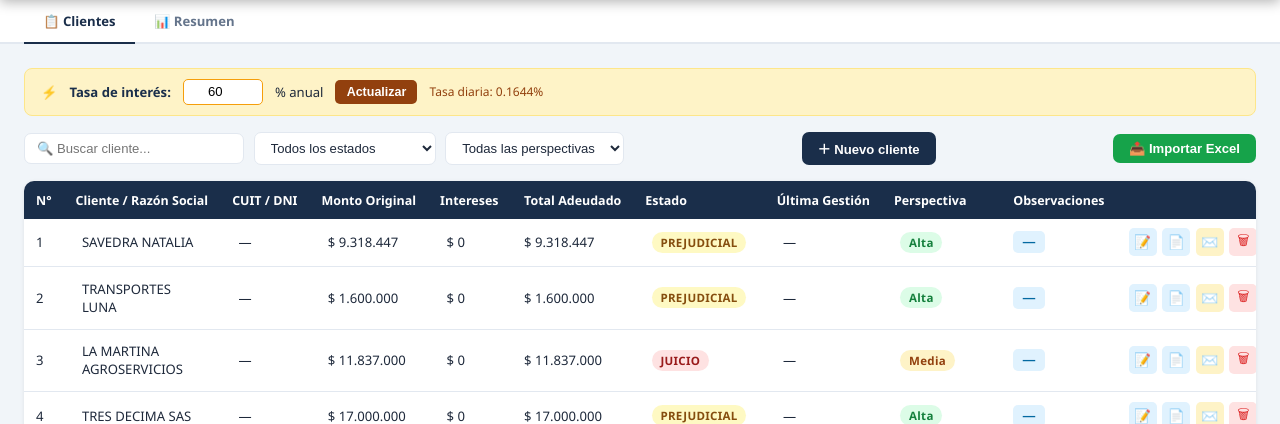
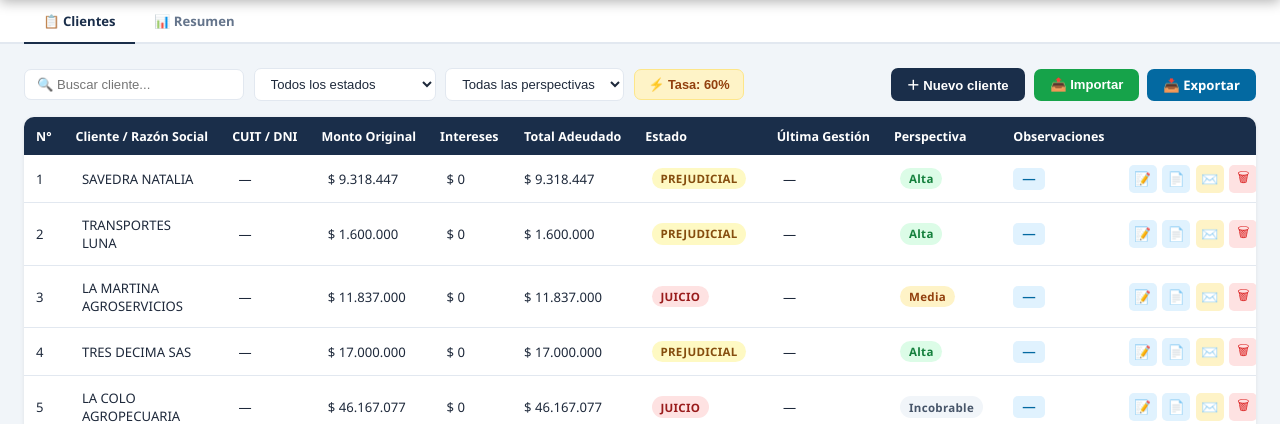
Before and after one commit to aimartinvega-code/cartera-mora, a Flask app: page /app in a window 1280 px wide. Shown: the part 56-480 px from the top of the page. Run offline with Flask 3, Linux system fonts and the light colour scheme; the visitor is signed in with stand-in values (Sample User, id 1).

Commit message:
tasa popover y botones import export juntos

```diff
--- a/templates/index.html
+++ b/templates/index.html
@@ -476,38 +476,59 @@ tbody tr.cobrado-row:hover { background: #dcfce7 !important; }
 .facturas-table .num { font-variant-numeric: tabular-nums; text-align: right; }
 .facturas-total { background: #f8fafc; font-weight: 700; }
 
-.tasa-bar {
+/* TASA POPOVER */
+.tasa-popover-wrap { position: relative; }
+.btn-tasa-toggle {
+  padding: 0.45rem 0.85rem;
+  border: 1.5px solid #fde68a;
   background: #fef3c7;
-  border: 1px solid #fde68a;
-  border-radius: 8px;
-  padding: 0.6rem 1rem;
-  display: flex;
-  align-items: center;
-  gap: 0.75rem;
-  font-size: 0.82rem;
-  margin-bottom: 1rem;
-}
-.tasa-bar strong { color: var(--navy); }
+  color: #92400e;
+  border-radius: 7px;
+  font-size: 0.8rem;
+  font-weight: 600;
+  cursor: pointer;
+  white-space: nowrap;
+}
+.btn-tasa-toggle:hover { background: #fde68a; }
+.tasa-popover {
+  display: none;
+  position: absolute;
+  top: calc(100% + 6px);
+  left: 0;
+  background: #fff;
+  border: 1px solid var(--border);
+  border-radius: 10px;
+  box-shadow: 0 8px 24px rgba(0,0,0,0.12);
+  padding: 0.9rem;
+  width: 200px;
+  z-index: 150;
+}
+.tasa-popover.open { display: block; }
 .tasa-input {
   width: 80px;
-  padding: 0.3rem 0.5rem;
+  padding: 0.35rem 0.5rem;
   border: 1.5px solid #f59e0b;
   border-radius: 5px;
-  font-size: 0.82rem;
+  font-size: 0.85rem;
   text-align: center;
   outline: none;
 }
 .btn-tasa {
-  padding: 0.3rem 0.7rem;
+  margin-top: 0.6rem;
+  width: 100%;
+  padding: 0.4rem 0.7rem;
   background: #92400e;
   color: #fff;
   border: none;
-  border-radius: 5px;
-  font-size: 0.78rem;
+  border-radius: 6px;
+  font-size: 0.8rem;
   font-weight: 600;
   cursor: pointer;
 }
 .btn-tasa:hover { background: #78350f; }
+
+/* IMPORT EXPORT GROUP */
+.import-export-group { display: flex; gap: 0.5rem; }
 </style>
 </head>
 <body>
@@ -546,12 +567,6 @@ tbody tr.cobrado-row:hover { background: #dcfce7 !important; }
 
   <!-- PANEL CLIENTES -->
   <div class="panel active" id="panel-clientes">
-    <div class="tasa-bar">
-      ⚡ <strong>Tasa de interés:</strong>
-      <input class="tasa-input" id="tasa-input" type="number" step="0.01" value="60"> % anual
-      <button class="btn-tasa" onclick="guardarTasa()">Actualizar</button>
-      <span id="tasa-info" style="color:#92400e;font-size:0.75rem"></span>
-    </div>
     <div class="filtros">
       <input type="text" id="buscar" placeholder="🔍 Buscar cliente..." oninput="filtrarTabla()">
       <select id="filtro-estado" onchange="filtrarTabla()">
@@ -569,10 +584,27 @@ tbody tr.cobrado-row:hover { background: #dcfce7 !important; }
         <option>Baja</option>
         <option>Incobrable</option>
       </select>
+
+      <div class="tasa-popover-wrap">
+        <button class="btn-tasa-toggle" onclick="toggleTasaPopover()">⚡ Tasa: <span id="tasa-display">60</span>%</button>
+        <div class="tasa-popover" id="tasa-popover">
+          <label style="font-size:0.75rem;font-weight:700;color:var(--slate);display:block;margin-bottom:0.4rem">Tasa de interés anual</label>
+          <div style="display:flex;gap:0.4rem;align-items:center">
+            <input class="tasa-input" id="tasa-input" type="number" step="0.01" value="60">
+            <span style="font-size:0.8rem">% anual</span>
+          </div>
+          <div id="tasa-info" style="color:var(--slate);font-size:0.72rem;margin-top:0.3rem"></div>
+          <button class="btn-tasa" onclick="guardarTasa()">Actualizar</button>
+        </div>
+      </div>
+
       <button class="btn-add" onclick="abrirModal()">＋ Nuevo cliente</button>
       {% if role == 'admin' %}
-      <button class="btn-add" style="background:#16a34a" onclick="document.getElementById('import-excel').click()">📤 Importar Excel</button>
-      <input type="file" id="import-excel" accept=".xlsx,.xls" style="display:none" onchange="importarExcel(this)">
+      <div class="import-export-group">
+        <button class="btn-add" style="background:#16a34a" onclick="document.getElementById('import-excel').click()">📤 Importar</button>
+        <input type="file" id="import-excel" accept=".xlsx,.xls" style="display:none" onchange="importarExcel(this)">
+        <a href="/exportar/pdf" class="btn-add" style="background:#0369a1;text-decoration:none;display:inline-flex;align-items:center">📥 Exportar</a>
+      </div>
       {% endif %}
     </div>
 
@@ -1207,10 +1239,21 @@ function exportarCarta(id) {
 }
 
 // ---- TASA BNA ----
+function toggleTasaPopover() {
+  document.getElementById('tasa-popover').classList.toggle('open');
+}
+document.addEventListener('click', e => {
+  const wrap = document.querySelector('.tasa-popover-wrap');
+  if (wrap && !wrap.contains(e.target)) {
+    document.getElementById('tasa-popover').classList.remove('open');
+  }
+});
+
 async function cargarTasa() {
   const res = await fetch('/api/config');
   const cfg = await res.json();
   document.getElementById('tasa-input').value = cfg.tasa_bna;
+  document.getElementById('tasa-display').textContent = cfg.tasa_bna;
   document.getElementById('tasa-info').textContent = `Tasa diaria: ${(cfg.tasa_bna / 365).toFixed(4)}%`;
 }
 
@@ -1222,9 +1265,11 @@ async function guardarTasa() {
     headers: { 'Content-Type': 'application/json' },
     body: JSON.stringify({ tasa_bna: tasa })
   });
+  document.getElementById('tasa-display').textContent = tasa;
   document.getElementById('tasa-info').textContent = `Tasa diaria: ${(tasa / 365).toFixed(4)}%`;
   await cargarClientes();
   toast(`Tasa actualizada a ${tasa}% anual ✓`, 'success');
+  toggleTasaPopover();
 }
 
 async function cargarHistorial(id) {
```
